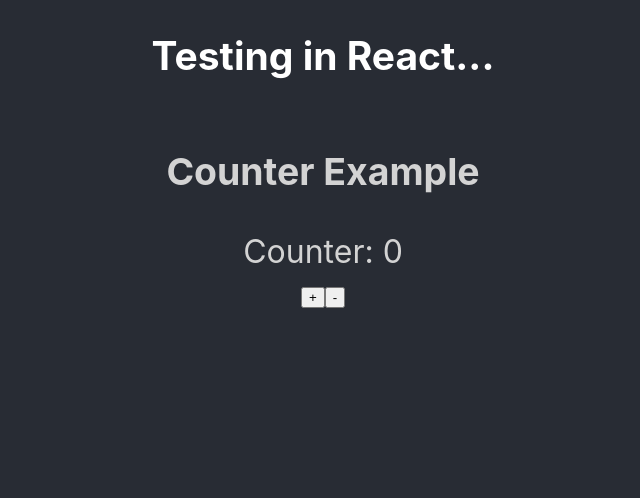
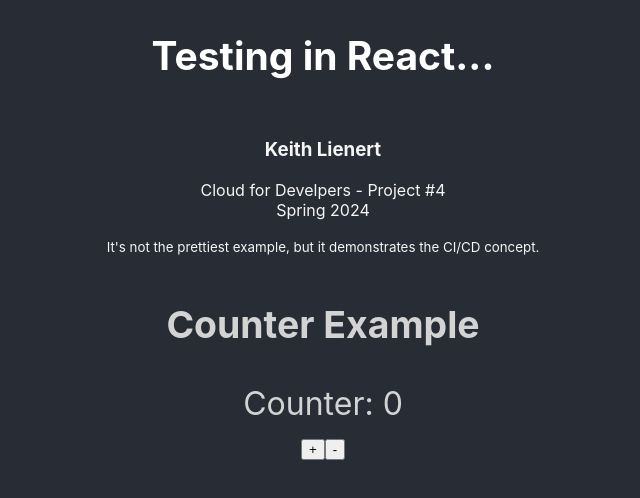
Before and after one commit to klienert/keith-cloud-demo, a React (Create React App) app: page / in a window 1280 px wide. Shown: the top 498 px of the page, without its empty margins (317-957 px from the left). Built offline with nearby package versions, Linux system fonts and the light colour scheme.

Commit message:
cleanup project, remove logo, add new title

```diff
--- a/public/index.html
+++ b/public/index.html
@@ -9,22 +9,8 @@
       name="description"
       content="Web site created using create-react-app"
     />
-    <link rel="apple-touch-icon" href="%PUBLIC_URL%/logo192.png" />
-    <!--
-      manifest.json provides metadata used when your web app is installed on a
-      user's mobile device or desktop. See https://developers.google.com/web/fundamentals/web-app-manifest/
-    -->
-    <link rel="manifest" href="%PUBLIC_URL%/manifest.json" />
-    <!--
-      Notice the use of %PUBLIC_URL% in the tags above.
-      It will be replaced with the URL of the `public` folder during the build.
-      Only files inside the `public` folder can be referenced from the HTML.
 
-      Unlike "/favicon.ico" or "favicon.ico", "%PUBLIC_URL%/favicon.ico" will
-      work correctly both with client-side routing and a non-root public URL.
-      Learn how to configure a non-root public URL by running `npm run build`.
-    -->
-    <title>React App</title>
+    <title>Keith's React Demo - Cloud for Developers (Spring 2024)</title>
   </head>
   <body>
     <noscript>You need to enable JavaScript to run this app.</noscript>
--- a/src/App.css
+++ b/src/App.css
@@ -9,6 +9,13 @@
   justify-content: center;
   font-size: calc(10px + 2vmin);
   color: white;
+}
+
+.App-description {
+  color: whitesmoke;
+  margin: 0;
+  padding: .5em;
+
 }
 
 .App-counter {
--- a/src/App.js
+++ b/src/App.js
@@ -12,11 +12,17 @@
     setCounter(counter - 1);
   }
 
+
   return (
     <div className="App">
       <header className="App-header">
         <h2>Testing in React...</h2>
       </header>
+      <div className='App-description'>
+        <h3>Keith Lienert</h3>
+        <p>Cloud for Develpers - Project #4 <br />Spring 2024</p>
+        <small>It's not the prettiest example, but it demonstrates the CI/CD concept.</small>
+      </div>
       <div className='App-counter'>
         <h3>Counter Example</h3>
         <p className='counter'>Counter: {counter} </p>
```
Also changed, not shown: public/logo192.png (deleted), public/logo512.png (deleted).
